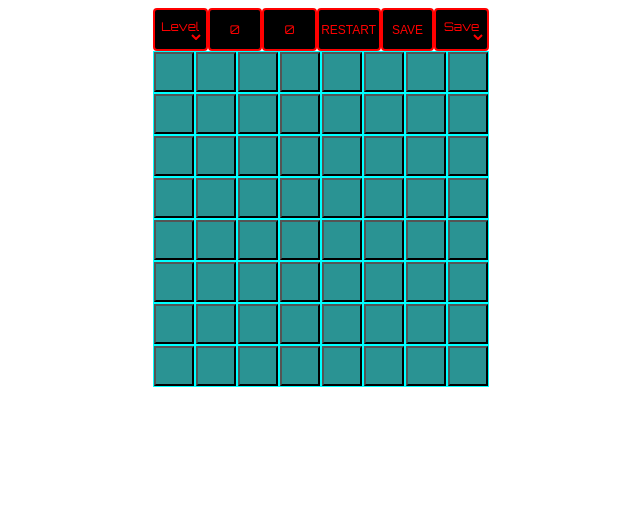
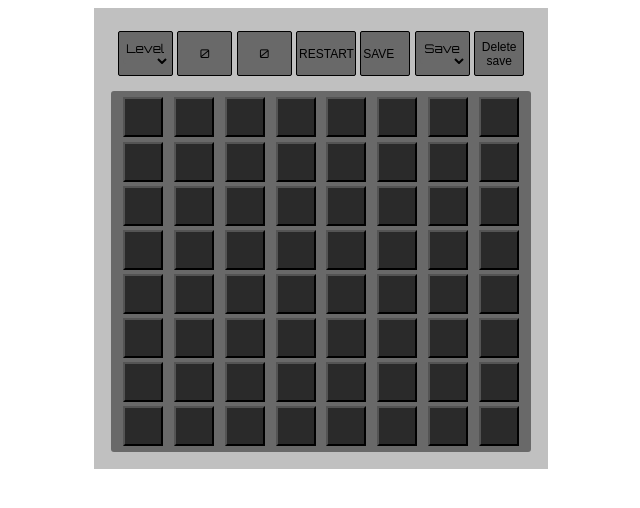
Before and after one commit to Dmitriy0212/Minesweeper-webpack, a website built with webpack: page index.html in a window 1280 px wide. Shown: the whole page, without its empty margins (319-959 px from the left). Built offline with nearby package versions, Linux system fonts and the light colour scheme.

Commit message:
fix:fixed minor bugs 6

```diff
--- a/src/bomb-in.js
+++ b/src/bomb-in.js
@@ -1,6 +1,9 @@
 import { mas } from "./index"
+import { timerId } from "./index";
 import { numberOfRows } from "./index"
 export default function bombIn() {
+	debugger
+	clearInterval(timerId);
 	let c = 0
 	let fild1 = document.querySelector('.fild')
 	for (let i = 0; i < fild1.children.length; i++) {
--- a/src/index.js
+++ b/src/index.js
@@ -1,7 +1,8 @@
-import toDoList2 from "./select-save-from";
+import toDoList from "./select-save";
 import clickButton from "./click-button";
 import start from "./start-game";
 import localStorageSave from "./local-storage-save";
+import { masTo } from "./local-storage-save";
 export let numberOfRows = 8;
 export let numberOfBomb = 10;
 
@@ -16,20 +17,24 @@ let conteiner = document.createElement('div');
 conteiner.className = 'conteiner';
 body.appendChild(conteiner);
 
+let conteinerGame = document.createElement('div');
+conteinerGame.className = 'conteiner__game';
+conteiner.appendChild(conteinerGame);
+
 let menu = document.createElement('div')
 menu.className = 'menu';
-conteiner.appendChild(menu)
+conteinerGame.appendChild(menu)
 
 let spunLevel = document.createElement('spun');
-spunLevel.textContent='Level'
+spunLevel.textContent = 'Level'
 spunLevel.className = 'box';
 menu.appendChild(spunLevel)
 
-let select = document.createElement('select');
+export let select = document.createElement('select');
 select.className = 'select';
 spunLevel.appendChild(select);
 select.id = 'select'
-let selectSelector = document.querySelector('#select');
+export let selectSelector = document.querySelector('#select');
 for (let value1 in arr) {
     let option = document.createElement('option');
     option.text = value1;
@@ -67,7 +72,7 @@ buttonSave.addEventListener("click", localStorageSave)
 menu.appendChild(buttonSave)
 
 let spunSave = document.createElement('spun');
-spunSave.textContent='Save'
+spunSave.textContent = 'Save'
 spunSave.className = 'box';
 menu.appendChild(spunSave)
 
@@ -112,11 +117,11 @@ for (let value1 in arr2) {
     option.selected = false
     selecttSaveSelector.appendChild(option);
 }
-selectSave.addEventListener('change', toDoList2);
+selectSave.addEventListener('change', toDoList);
 selectSave.value = ''
 export let fild = document.createElement('div');
 fild.className = 'fild'
-conteiner.appendChild(fild)
+conteinerGame.appendChild(fild)
 
 select.addEventListener('change', function () {
     clearInterval(timerId);
@@ -131,6 +136,33 @@ select.addEventListener('change', function () {
     select.value = ''
 });
 select.value = ''
+
+let buttonDeleteSave = document.createElement('button')
+buttonDeleteSave.textContent = String('Delete save')
+buttonDeleteSave.className = 'box';
+buttonDeleteSave.addEventListener("click", () => {
+    debugger;
+    localStorage.clear();
+    for (let i = 0; i < arr2.length;) {
+        arr2.splice(i, 1)
+    }
+    for (let j = 0; j < masTo.length;) {
+        masTo.splice(j, 1)
+    }
+    for (let h = 0; h < selecttSaveSelector.children.length;) {
+        selecttSaveSelector.removeChild(selecttSaveSelector.children[h]);
+    }
+
+    for (let value1 in arr2) {
+        let option = document.createElement('option');
+        option.text = arr2[value1].save
+        option.value = arr2[value1].save;
+        option.selected = false
+        selecttSaveSelector.appendChild(option);
+    }
+})
+menu.appendChild(buttonDeleteSave)
+
 export let mas = start(fild, clickButton, numberOfRows, numberOfBomb)
 export let timerId;
 export function timerGame() {
--- a/src/select-save-from.js
+++ b/src/select-save-from.js
@@ -4,7 +4,6 @@ import { mas } from "./index";
 import { timerId } from "./index";
 import startFromSave from "./start-game-from-save";
 import { selectSave } from "./index";
-import { timerGame } from "./index";
 import { masTo } from "./local-storage-save";
 export default function toDoList2() {
     debugger
@@ -20,5 +19,4 @@ export default function toDoList2() {
         }
     }
     selectSave.value = ''
-    timerGame()
 }
--- a/src/select-save.js
+++ b/src/select-save.js
@@ -3,9 +3,10 @@ import { timer } from "./index";
 import { numberClicks } from "./index";
 import { mas } from "./index";
 import { masTo } from "./local-storage-save";
-import { timerGame } from "./index";
+import { selectSave } from "./index";
 import startFromSave from "./start-game-from-save";
 export default function toDoList() {
+    debugger
     clearInterval(timerId);
     for (let value1 in masTo) {
         if (this.value == masTo[value1].save) {
@@ -17,5 +18,5 @@ export default function toDoList() {
             startFromSave(masTo[value1].masValue, masTo[value1].masStyle, masTo[value1].colorValue)
         }
     }
-    timerGame()
+    selectSave.value = ''
 }
--- a/src/start-game-from-save.js
+++ b/src/start-game-from-save.js
@@ -3,6 +3,7 @@ import { numberOfRows } from "./index"
 import clickButton from "./click-button"
 import { fild } from "./index"
 export default function startFromSave(arr1, arr2, arr3) {
+  debugger
   let c = 0
   for (let h = 0; h < fild.children.length;) {
     fild.removeChild(fild.children[h]);
--- a/style.css
+++ b/style.css
@@ -2,9 +2,12 @@
 
 
 .fild {
-    background: aqua;
-    width: fit-content;
-    height: fit-content;
+    display: flex;
+    padding: 1%;
+    margin: 1%;
+    background: #696969;
+    flex-direction: column;
+    border-radius: 3px;
 }
 
 .conteiner {
@@ -12,37 +15,56 @@
     margin: 0 auto;
     display: flex;
     position: relative;
-    width: fit-content;
+    max-width: 1280px;
     height: fit-content;
     flex-direction: column;
+    align-items: center;
+}
+
+.conteiner__game {
+    padding: 1%;
+    background: silver;
+    display: flex;
+    flex-direction: column;
     align-items: stretch;
+    justify-content: space-around;
 }
+
 .menu {
+    margin: 1%;
+    padding: 1%;
     display: flex;
     flex-direction: row;
-    justify-content: space-between;
+    justify-content: space-around;
+    align-content: space-around;
 }
 
 .box {
+    padding: 0.5%;
+    margin: 0.5%;
     text-align: center;
-    width: 19%;
-    color: red;
-    background: black;
+    width: 60px;
+    color: black;
+    background: #696969;
     font-size: 75%;
     display: flex;
     flex-direction: column;
     justify-content: center;
-    border: 2px solid red;
-    border-radius: 4px;
-    align-items: center;
+    border: 1px solid black;
+    border-radius: 2px;
+}
+
+.box:hover {
+    background: #1d1d1d;
 }
 
 .select {
+    margin: 5%;
     text-align: center;
     width: 95%;
     height: 15%;
-    color: red;
-    background: black;
+    color: black;
+    background: #696969;
     font-size: 100%;
     display: flex;
     flex-direction: column;
@@ -52,45 +74,45 @@
     align-items: center;
 }
 
+.select:hover {
+    background: #1d1d1d;
+}
+
 .rou {
+    margin: 0.5%;
     display: flex;
-    width: fit-content;
-    height: fit-content;
+    justify-content: space-around;
 }
 
 .button {
-    margin: 1px;
-    background: rgba(72, 72, 72, 0.59);
+    background: rgb(0 0 0 / 60%);
     width: 40px;
     height: 40px;
 }
 
 .button:hover {
-    background: rgb(5, 69, 23);
+    background: rgb(5 69 23/ 60%);
     border-radius: 3px;
 }
 
 .button-bomb {
-    margin: 1px;
-    background: rgb(255, 0, 0);
+    background: rgb(255 0 0/ 60%);
     width: 40px;
     height: 40px;
 }
 
 .button-bomb-heppi {
-    margin: 1px;
-    background: rgb(0, 255, 64);
+    background: rgb(0 255 64/ 60%);
     width: 40px;
     height: 40px;
 }
 
 .not-button-bomb {
-    margin: 1px;
-    background: rgb(255, 255, 255);
+    background: rgb(255 255 255/ 60%);
     width: 40px;
     height: 40px;
-    font-weight: 900;
 }
+
 /*.not-button-bomb:disabled {
     background: rgb(255, 255, 255);
     }*/
```
Also changed, not shown: dist/index_bundle.js.
